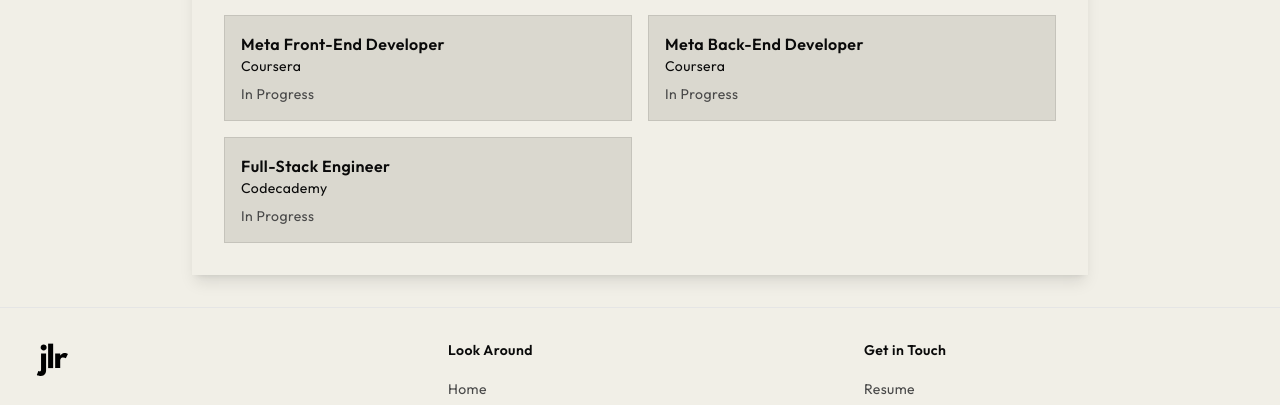
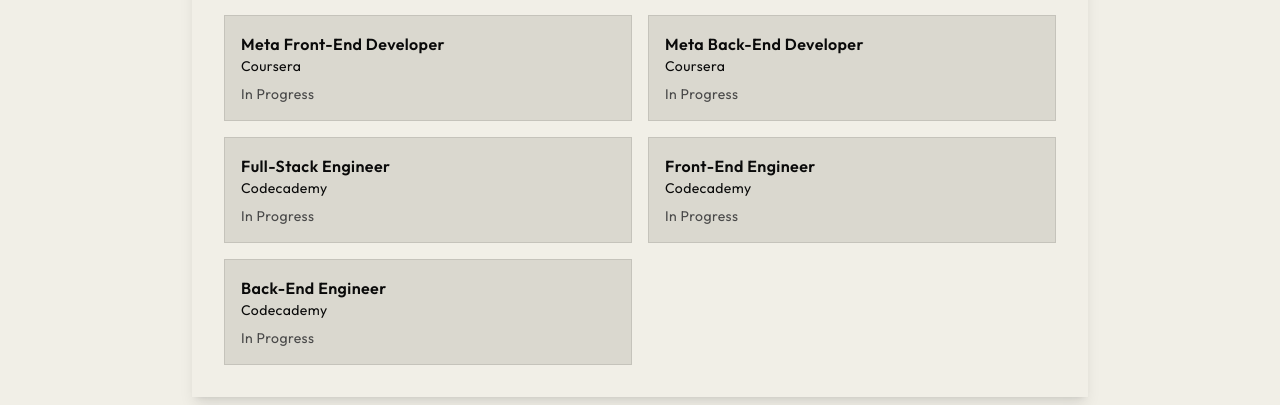
Before and after one commit to jamesleoreyes/portfolio, a Next.js app: page /resume in a window 1280 px wide. Shown: the part 4580-4985 px from the top of the page. Built offline with nearby package versions, Linux system fonts and the light colour scheme; no server answers.

Commit message:
feat(resume): Add front-end and back-end engineer certifications

```diff
--- a/src/app/resume/data.ts
+++ b/src/app/resume/data.ts
@@ -121,7 +121,17 @@
       name: 'Full-Stack Engineer',
       issuer: 'Codecademy',
       date: 'In Progress',
-    }
+    },
+    {
+      name: 'Front-End Engineer',
+      issuer: 'Codecademy',
+      date: 'In Progress',
+    },
+    {
+      name: 'Back-End Engineer',
+      issuer: 'Codecademy',
+      date: 'In Progress',
+    },
   ],
   skills: {
     languages: [
```
